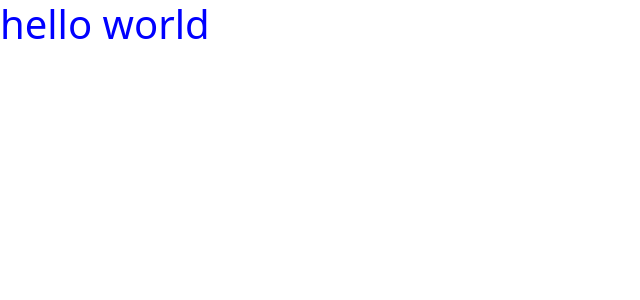
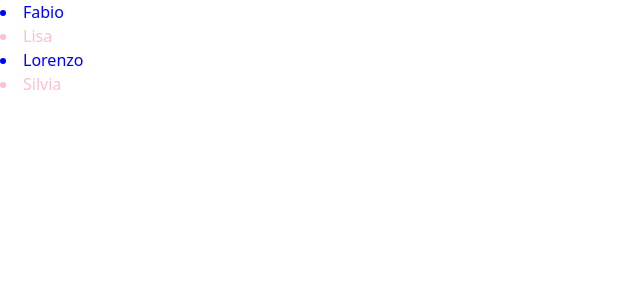
Before and after one commit to frame88/recap.2, an Angular app: page / in a window 1280 px wide. Shown: the top 300 px of the page, without its empty margins (0-640 px from the left). Built offline with nearby package versions, Linux system fonts and the light colour scheme.

Commit message:
cambio delle regole di style a seconda del gender

```diff
--- a/src/app/app.component.ts
+++ b/src/app/app.component.ts
@@ -3,7 +3,13 @@ import { Component, OnInit } from '@angular/core';
 @Component({
   selector: 'app-root',
   template: `
-    <h1 class="male">hello world</h1>
+  <li *ngFor="let user of users"
+     [class.male]="user.gender === 'M'"
+     [class.female]="user.gender === 'F'"
+    >
+    {{user.name}}
+  </li>
+
   `,
   styles: [`
     .male { color: blue }
@@ -11,5 +17,35 @@ import { Component, OnInit } from '@angular/core';
   `]
 })
 export class AppComponent {
+  users = [
+    { id: 1, name: 'Fabio', gender: 'M' },
+    { id: 2, name: 'Lisa', gender: 'F' },
+    { id: 3, name: 'Lorenzo', gender: 'M' },
+    { id: 4, name: 'Silvia', gender: 'F' }
+  ];
+}
 
-}
+// import { Component, OnInit } from '@angular/core';
+
+// @Component({
+//   selector: 'app-root',
+//   template: `
+//     <li
+//       *ngFor="let user of users"
+//       [class.male]="user.gender === 'M'"
+//       [class.female]="user.gender === 'F'"
+//     >{{user.name}}</li>
+//   `,
+//   styles: [`
+//     .male { background-color: blue, color: white }
+//     .female { background-color: pink }
+//   `]
+// })
+// export class AppComponent {
+//   users = [
+//     { id: 1, name: 'Fabio', gender: 'M' },
+//     { id: 2, name: 'Lisa', gender: 'F' },
+//     { id: 3, name: 'Lorenzo', gender: 'M' },
+//     { id: 4, name: 'Silvia', gender: 'F' }
+//   ];
+// }
```
